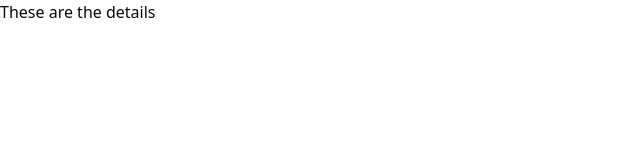
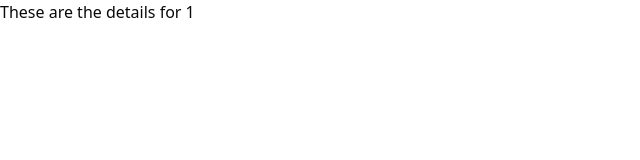
Before and after one commit to OwenJGN/Pokemon-Explorer, a Next.js app: page /pokemon/1 in a window 1280 px wide. Shown: the top 160 px of the page, without its empty margins (0-640 px from the left). Built offline with nearby package versions, Linux system fonts and the light colour scheme.

Commit message:
Added Dynamic Routing to Pokemon Clicks

```diff
--- a/src/app/page.tsx
+++ b/src/app/page.tsx
@@ -3,6 +3,7 @@
 import { useState, useEffect } from 'react'
 import { Card, CardContent, CardHeader, CardTitle } from '@/components/ui/card'
 import { Button } from '@/components/ui/button'
+import Link from 'next/link'
 
 interface Pokemon {
   name: string
@@ -54,6 +55,11 @@ export default function HomePage() {
     }
   }
 
+  const extractPokemonId = (url : string) =>{
+    const parts = url.split('/')
+    return parts[parts.length - 2]
+  }
+
   if (loading) {
     return (
       <div className="container mx-auto p-4">
@@ -63,12 +69,16 @@ export default function HomePage() {
     )
   }
 
+
   return (
     <div className="container mx-auto p-4">
       <h1 className="text-3xl font-bold mb-6">Pokémon Explorer</h1>
 
         <div className="grid grid-cols-1 md:grid-cols-2 lg:grid-cols-3 xl:grid-cols-4 gap-4 mb-6">
-        {pokemon.map((poke) => (
+          {pokemon.map((poke) => {
+            const pokeId = extractPokemonId(poke.url);
+            return (
+            <Link key={poke.name} href = {`/pokemon/${pokeId}`}>
               <Card key={poke.name} className="cursor-pointer hover:shadow-lg transition-shadow">
                 <CardHeader>
                   <CardTitle className="capitalize">{poke.name}</CardTitle>
@@ -77,7 +87,9 @@ export default function HomePage() {
                   <p className="text-sm text-gray-600">Click to view details</p>
                 </CardContent>
               </Card>
-        ))}
+            </Link>
+          )
+          })}
         </div>
 
       <div className="flex justify-between items-center">
--- a/src/app/pokemon/[id]/page.tsx
+++ b/src/app/pokemon/[id]/page.tsx
@@ -1,3 +1,11 @@
-export default function DisplayDetails(){
-    return ( <><h1>These are the details</h1></>);
+interface PageProps {
+  params: {
+    id: string
+  }
 }
+
+export default function DisplayDetails({params}: PageProps){
+    const pokeId = params.id
+
+    return ( <><h1>These are the details for {pokeId}</h1></>);
+}
```
Lines whose indentation alone changed are shown as unchanged.
